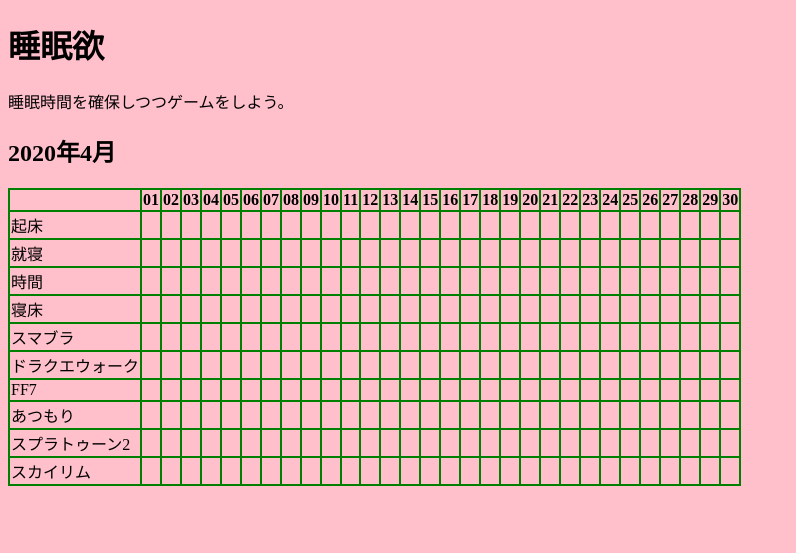
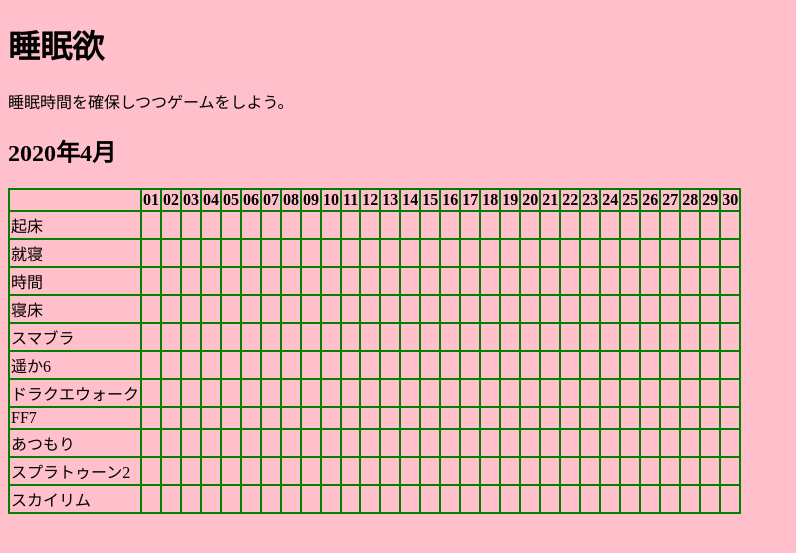
Before and after one commit to takaoyamakoshi/momochi, a Jekyll site: the page built from homemaking/desire/sleep/index.md, in a window 1280 px wide. Shown: the top 553 px of the page, without its empty margins (0-796 px from the left). Built offline with Jekyll 4.4.1, drawn with Linux system fonts in a browser that asks for light colours; our own code applies the rules of GitHub Pages for plain Markdown files.

Commit message:
Update index.md

```diff
--- a/homemaking/desire/sleep/index.md
+++ b/homemaking/desire/sleep/index.md
@@ -11,6 +11,7 @@
 |時間| | | | | | | | | | | | | | | | | | | | | | | | | | | | | | |
 |寝床| | | | | | | | | | | | | | | | | | | | | | | | | | | | | | |
 |スマブラ| | | | | | | | | | | | | | | | | | | | | | | | | | | | | | |
+|遥か6| | | | | | | | | | | | | | | | | | | | | | | | | | | | | | |
 |ドラクエウォーク| | | | | | | | | | | | | | | | | | | | | | | | | | | | | | |
 |FF7| | | | | | | | | | | | | | | | | | | | | | | | | | | | | | |
 |あつもり| | | | | | | | | | | | | | | | | | | | | | | | | | | | | | |
```
